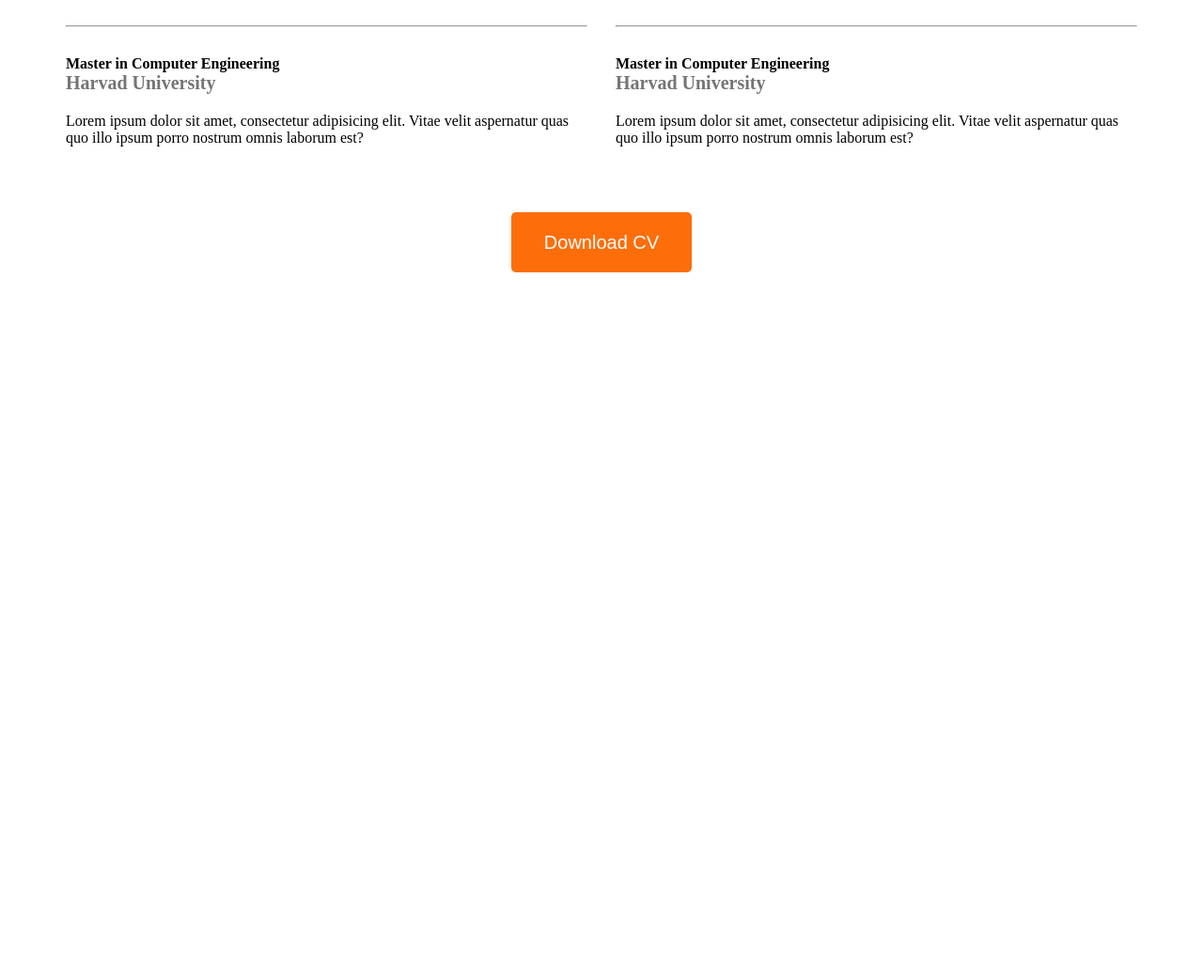
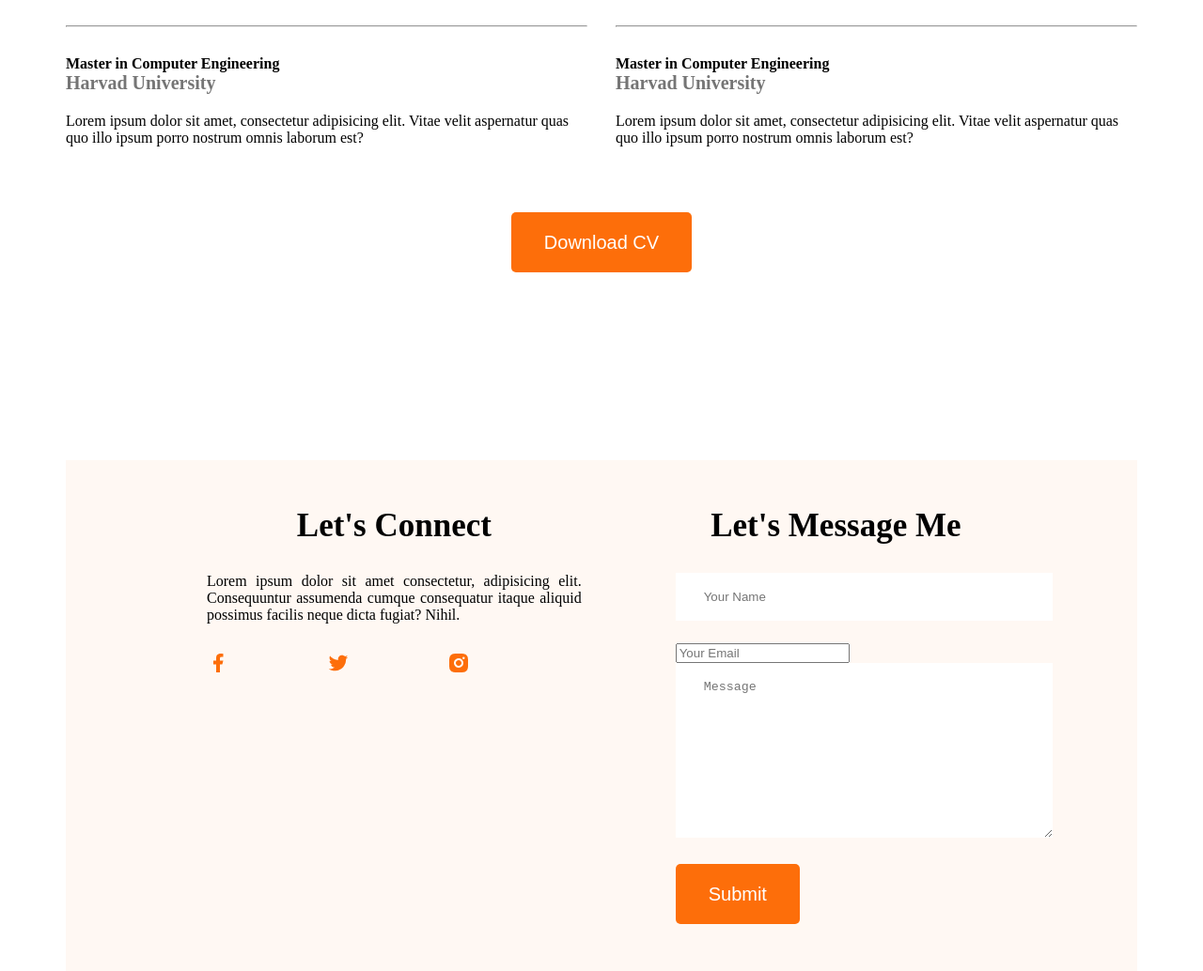
Before and after one commit to Tafhim301/developer-portfolio, a plain HTML site: page index.html in a window 1280 px wide. Shown: the part 2280-3314 px from the top of the page at 94% size. Before the commit the page ends 2570 px from the top, so only its background shows below. Drawn offline with Linux system fonts and the light colour scheme.

Commit message:
4th commit

```diff
--- a/index.html
+++ b/index.html
@@ -134,6 +134,31 @@
                     <button class="O">Download CV</button>
                 </div>
             </section>
+            <section class="contact">
+                <div>
+                    <h3 class="section-title">Let's Connect</h3>
+                    <p class="message">Lorem ipsum dolor sit amet consectetur, adipisicing elit. Consequuntur assumenda cumque consequatur itaque aliquid possimus facilis neque dicta fugiat? Nihil.</p>
+              <a href="">
+                <img src="images/icons/facebook.png" alt="">
+              </a>
+              <a href="">
+                <img src="images/icons/twitter.png" alt="">
+              </a>
+              <a href="">
+                <img src="images/icons/insta.png" alt="">
+              </a>
+                </div>
+                <div>
+                    <h3 class="section-title">Let's Message Me</h3>
+                    <form action="">
+                        <input type="text" name="" id="" placeholder="Your Name">
+                        <input type="email" name="" id="" placeholder="Your Email">
+                        <textarea name="" id="" cols="30" rows="10" placeholder="Message"></textarea>
+                        <input class="O" type="button" value="Submit">
+
+                    </form>
+                </div>
+            </section>
 
     </main>
     <footer></footer>
--- a/style/portfolio.css
+++ b/style/portfolio.css
@@ -173,4 +173,35 @@ hr{
 .resume .button{
     text-align: center;
     margin-top: 40px;
+    margin-bottom: 50px;
 }
+.contact{
+    display: flex;
+    justify-content: space-around;
+    margin-top:200px ;
+    gap: 100px;
+    padding: 50px 150px;
+    background: #fff8f3;
+    text-decoration: none;
+
+}
+.contact input[type="text"], textarea{
+    margin-bottom: 24px;
+    border: 0;
+    width: 100%;
+    padding: 18px 30px;
+}
+
+.message{
+    margin-bottom: 30px;
+
+    text-align: justify;
+}
+.contact.section-title{
+    text-align: left;
+}
+.contact a{
+    text-decoration: none;
+    margin-right: 100px;
+
+}
```
